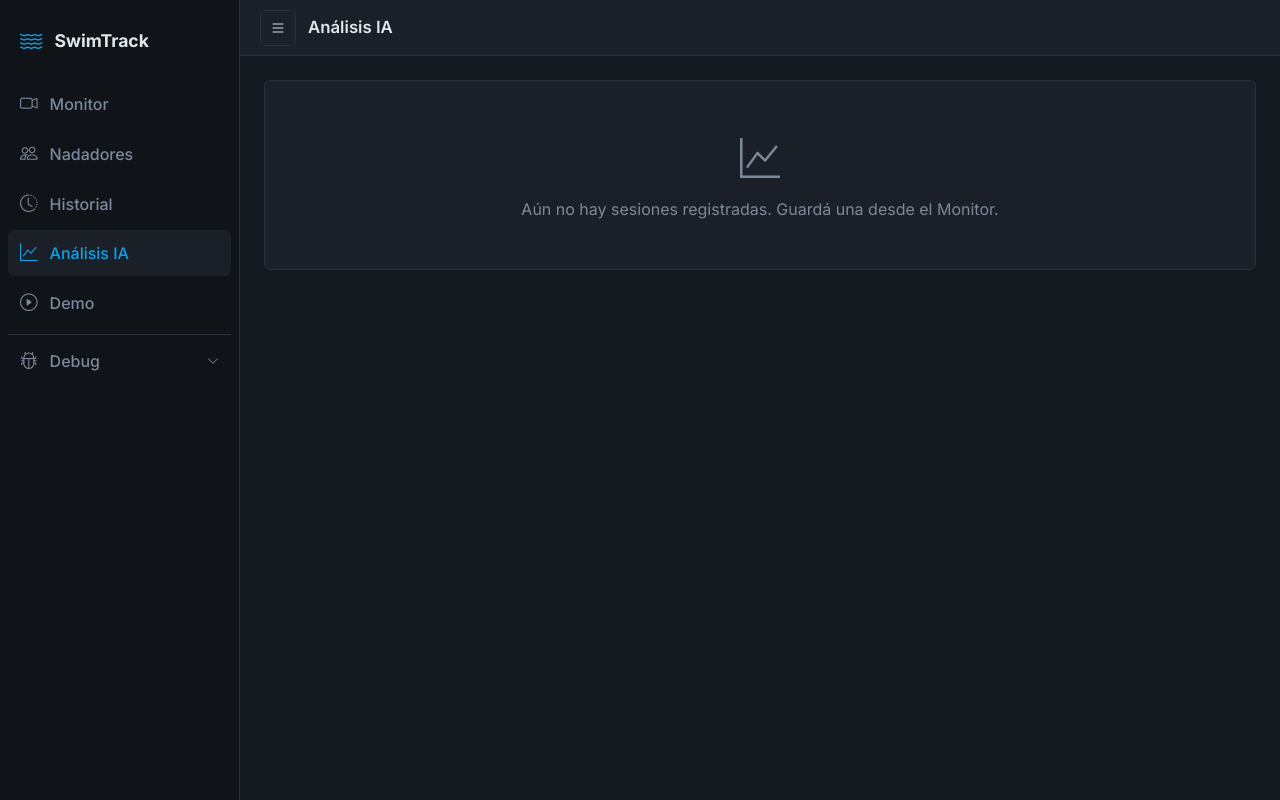
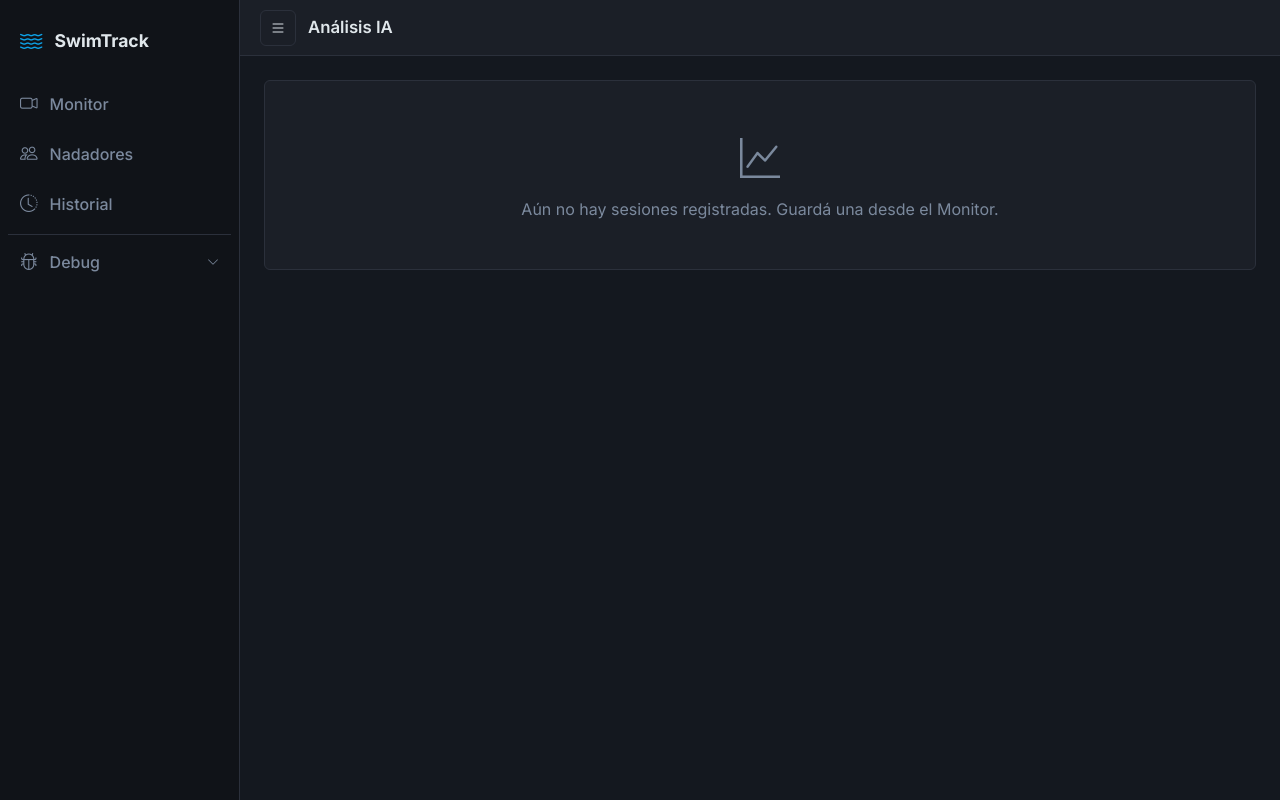
Before and after one commit to Benjjvv/swimtrack-front, a Flask app: page /analysis in a window 1280 px wide. Run offline with Flask 3, Linux system fonts and the light colour scheme.

Commit message:
chore: quitar Análisis IA y Demo del sidebar
Saca los dos links de navegación del sidebar (base.html). Las rutas
/analysis y /demo y el endpoint ai_analyze siguen existiendo; solo se
ocultan del menú.

Co-Authored-By: Claude Opus 4.8 (1M context) <noreply@anthropic.com>

```diff
--- a/templates/base.html
+++ b/templates/base.html
@@ -40,16 +40,6 @@
            class="st-nav-link {% if active == 'history' %}active{% endif %}">
           <i class="bi bi-clock-history"></i>
           <span>Historial</span>
-        </a>
-        <a href="{{ url_for('analysis') }}"
-           class="st-nav-link {% if active == 'analysis' %}active{% endif %}">
-          <i class="bi bi-graph-up"></i>
-          <span>Análisis IA</span>
-        </a>
-        <a href="{{ url_for('demo') }}"
-           class="st-nav-link {% if active == 'demo' %}active{% endif %}">
-          <i class="bi bi-play-circle"></i>
-          <span>Demo</span>
         </a>
         <div class="st-debug-menu" id="debugMenu">
           <button class="st-debug-toggle" id="debugMenuToggle" type="button"
```
